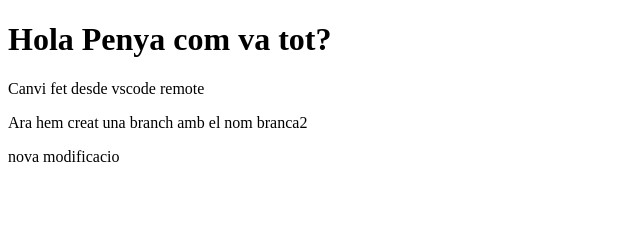
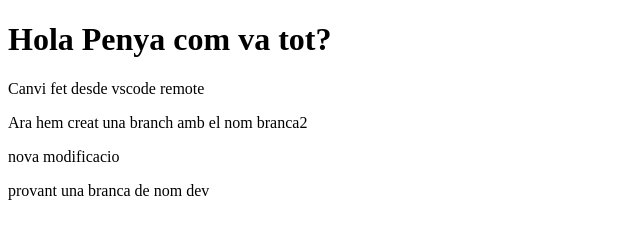
Before and after one commit to atonit/mywiki, a plain HTML site: page index.html in a window 1280 px wide. Shown: the whole page, without its empty margins (0-640 px from the left). Drawn offline with Linux system fonts and the light colour scheme.

Commit message:
practicant branches

```diff
--- a/index.html
+++ b/index.html
@@ -11,6 +11,7 @@
         <p>Canvi fet desde vscode remote</p>
     <p>Ara hem creat una branch amb el nom branca2</p>
         <p>nova modificacio</p>
-</div>
+        <p>provant una branca de nom dev</p>
+    </div>
 </body>
 </html>
```
